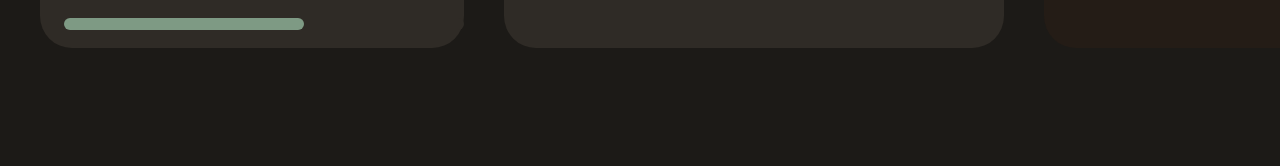
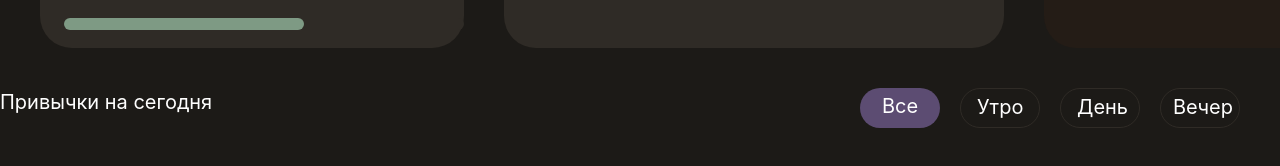
Before and after one commit to danon52/HabbitsTrakert, a Vue app: page / in a window 1280 px wide. Shown: the part 422-588 px from the top of the page. Built offline with nearby package versions, Linux system fonts and the light colour scheme.

Commit message:
Блок с разделением на утро день вечер и все

```diff
--- a/src/homeView.vue
+++ b/src/homeView.vue
@@ -152,6 +152,26 @@
             </div>
         </div>
     </div>
+    <!-- при выборе меняется цвет  -->
+    <div class="py-10 flex justify-between ">
+        <div>
+            <p class="text-xl">Привычки на сегодня </p>
+        </div>
+        <div class="flex mr-10">
+            <div class="w-20 h-10 bg-[#5C4C72] rounded-4xl mr-5">
+                <p class="text-xl py-1 px-5.5">Все</p>
+            </div>
+            <div class="w-20 h-10 border border-[#2F2B26] rounded-4xl">
+                <p class="text-xl py-1 px-4">Утро</p>
+            </div>
+            <div class="w-20 h-10 border border-[#2F2B26] rounded-4xl mr-5 ml-5 ">
+                <p class="text-xl py-1 px-4">День</p>
+            </div>
+            <div class="w-20 h-10 border border-[#2F2B26] rounded-4xl">
+                <p class="text-xl py-1 px-3">Вечер</p>
+            </div>
+        </div>
+    </div>
 
 </template>
 
```
